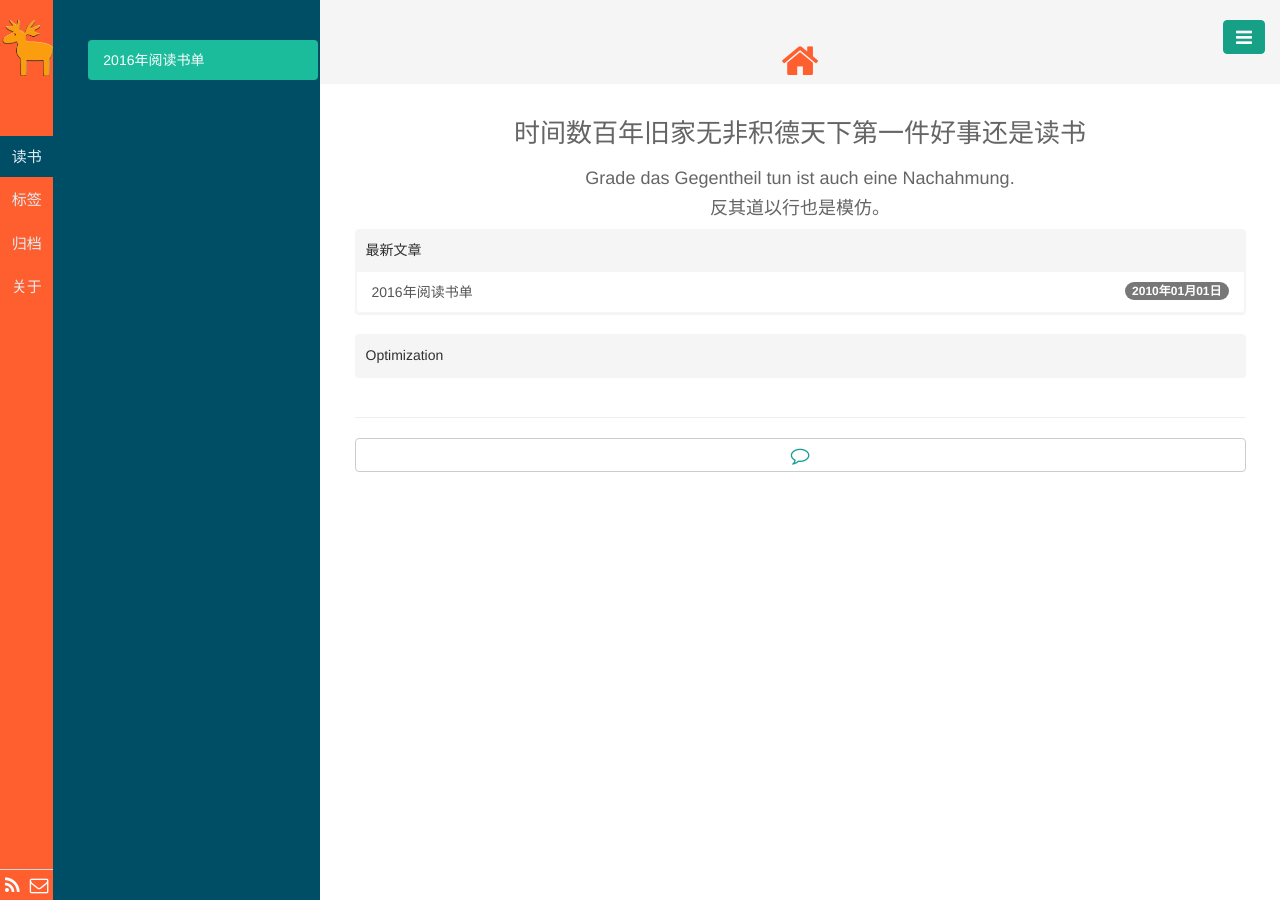
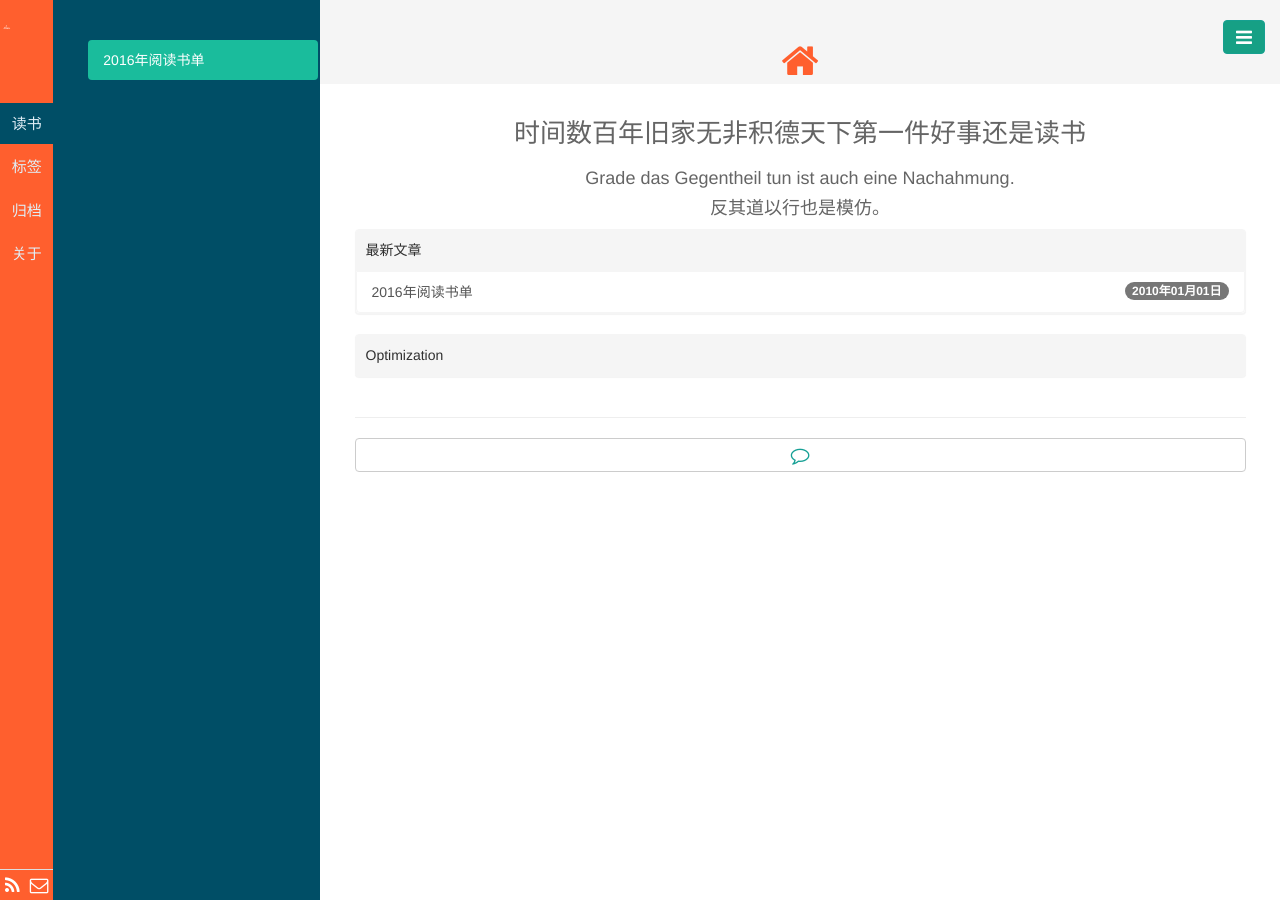
Before and after one commit to mathesse/mathesse.github.io, a Jekyll site: the page built from index.html, in a window 1280 px wide. Built offline with Jekyll 4.4.1, drawn with Linux system fonts in a browser that asks for light colours; the list of posts is cut into pages by our own code.

Commit message:
Update _config.yml

```diff
--- a/_config.yml
+++ b/_config.yml
@@ -16,8 +16,8 @@ url: http://mathesse.github.io
 rss_url: /pages/atom.xml
 
 # gavatar头像及Favicon
-gavatar: /public/img/deer3.png
-favicon: /public/img/deer3.png
+gavatar: /public/img/signature_sian.png
+favicon: /public/img/signature_sian.png
 
 # google analytics 设置
 ga:
```
